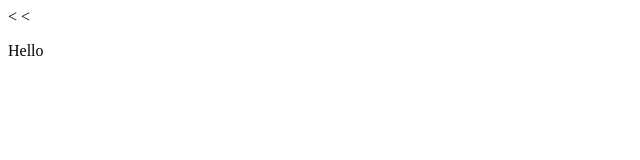
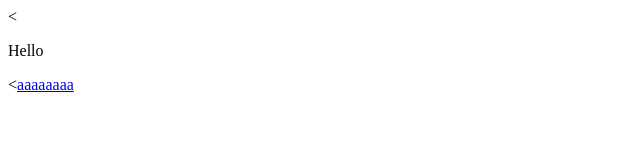
Before and after one commit to gkhnzcn/tweetme, a plain HTML site: page aaaa/index.html in a window 1280 px wide. Shown: the full height of the page, 0-640 px from the left. Drawn offline with Linux system fonts and the light colour scheme.

Commit message:
Update index.html

```diff
--- a/aaaa/index.html
+++ b/aaaa/index.html
@@ -5,6 +5,8 @@
     <title></title>
   </head>
   <body>
-    <<p>Hello</p>
+    <p>Hello</p>
+    <<a href="#">aaaaaaaa</a>
+
   </body>
 </html>
```
